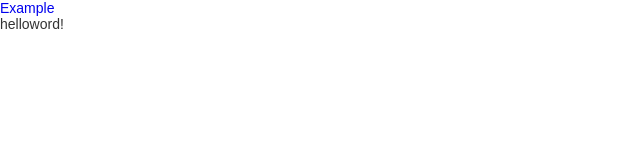
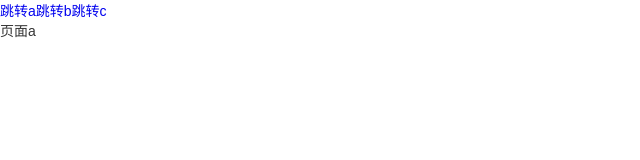
Before and after one commit to smilv/track-web, a React app: page / in a window 1280 px wide. Shown: the top 160 px of the page, without its empty margins (0-640 px from the left). Built offline with nearby package versions, Linux system fonts and the light colour scheme.

Commit message:
配置登录拦截

```diff
--- a/package.json
+++ b/package.json
@@ -1,6 +1,6 @@
 {
     "scripts": {
-        "start": "cross-env BUILD_TYPE=test webpack-dev-server --config config/webpack.config.dev.js",
+        "start": "cross-env BUILD_TYPE=dev webpack-dev-server --config config/webpack.config.dev.js",
         "build": "cross-env BUILD_TYPE=pro webpack --config config/webpack.config.prod.js"
     },
     "devDependencies": {
--- a/src/axios/index.js
+++ b/src/axios/index.js
@@ -1,3 +1,4 @@
+//bin 2019/12/25
 import axios from "axios";
 const instance = axios.create();
 // axios.defaults.withCredentials = true;
@@ -19,4 +20,9 @@ instance.interceptors.response.use(
         return Promise.reject(error);
     }
 );
-export default {};
+export default {
+    //用户是否登录
+    validateUser: () => {
+        return instance.get(_apiPath + "/uc/validate-user");
+    }
+};
--- a/src/index.js
+++ b/src/index.js
@@ -2,4 +2,6 @@ import React from "react";
 import ReactDOM from "react-dom";
 import "./assets/css/reset.css";
 import App from "./App.jsx";
+//只在开发环境引入Mock
+process.env.BUILD_TYPE === "dev" && require("./mock");
 ReactDOM.render(<App />, document.getElementById("root"));
--- a/src/mock/index.js
+++ b/src/mock/index.js
@@ -1,6 +1,11 @@
+//bin 2019/12/25
 import Mock from "mockjs";
+import map from "./map";
 
 //指定被拦截的 Ajax 请求的响应时间
 Mock.setup({
     timeout: "10-1000"
 });
+
+//登录验证
+Mock.mock(/\/uc\/validate\-user/, map.validateUser);
--- /dev/null
+++ b/src/mock/map.js
@@ -0,0 +1,6 @@
+// bin 2019/12/25
+export default {
+    validateUser: {
+        "code|1": [200, 500]
+    }
+};
--- a/src/route/index.js
+++ b/src/route/index.js
@@ -1,15 +1,46 @@
+//bin 2019/12/25
 import React, { Component } from "react";
 import { Route, NavLink } from "react-router-dom";
 import AsyncComponent from "../components/AsyncComponent";
+import login from "./login";
 
-const Example = AsyncComponent(() => import("../views/example"));
+const PageA = AsyncComponent(() => import("../views/page-a"));
+const PageB = AsyncComponent(() => import("../views/page-b"));
+const PageC = AsyncComponent(() => import("../views/page-c"));
+
+const routerMap = [
+    {
+        name: "跳转a",
+        path: "/",
+        component: PageA
+    },
+    {
+        name: "跳转b",
+        path: "/page-b",
+        component: login(PageB)
+    },
+    {
+        name: "跳转c",
+        path: "/page-c",
+        component: PageC
+    }
+];
 
 class Routes extends Component {
     render() {
         return (
             <div>
-                <NavLink to="/">Example</NavLink>
-                <Route path="/" exact component={Example} />
+                {routerMap.map((item, key) => {
+                    return (
+                        <NavLink key={key} to={item.path}>
+                            {item.name}
+                        </NavLink>
+                    );
+                })}
+
+                {routerMap.map((item, key) => {
+                    return <Route key={key} path={item.path} exact component={item.component} />;
+                })}
             </div>
         );
     }
--- /dev/null
+++ b/src/route/login.js
@@ -0,0 +1,35 @@
+// bin 2019/12/25
+// 登录拦截
+import React, { Component } from "react";
+import axios from "../axios";
+export default Comp => {
+    return class ConvertComp extends Component {
+        constructor() {
+            super();
+            this.state = {
+                login: false
+            };
+        }
+        componentDidMount() {
+            //选配 验证路由（全连接） 默认为当前路由
+            // let returnUrl = encodeURI(window.location.href);
+            axios.validateUser().then(res => {
+                console.log(res);
+                if (res.code == 200) {
+                    this.setState({
+                        login: true
+                    });
+                } else {
+                }
+            });
+        }
+
+        render() {
+            if (this.state.login) {
+                return <Comp {...this.props} />;
+            } else {
+                return null;
+            }
+        }
+    };
+};
--- a/src/views/example/index.jsx
+++ /dev/null
@@ -1,9 +0,0 @@
-import React, { Component } from "react";
-
-class Example extends Component {
-    render() {
-        return <div>helloword!</div>;
-    }
-}
-
-export default Example;
--- /dev/null
+++ b/src/views/page-a/index.jsx
@@ -0,0 +1,10 @@
+//bin 2019/12/25
+import React, { Component } from "react";
+
+class PageA extends Component {
+    render() {
+        return <div>页面a</div>;
+    }
+}
+
+export default PageA;
--- /dev/null
+++ b/src/views/page-b/index.jsx
@@ -0,0 +1,10 @@
+//bin 2019/12/25
+import React, { Component } from "react";
+
+class PageB extends Component {
+    render() {
+        return <div>页面b</div>;
+    }
+}
+
+export default PageB;
--- /dev/null
+++ b/src/views/page-c/index.jsx
@@ -0,0 +1,10 @@
+//bin 2019/12/25
+import React, { Component } from "react";
+
+class PageC extends Component {
+    render() {
+        return <div>页面c</div>;
+    }
+}
+
+export default PageC;
```
Also changed, not shown: src/components/Example/index.jsx (deleted, +0 -9 lines).
